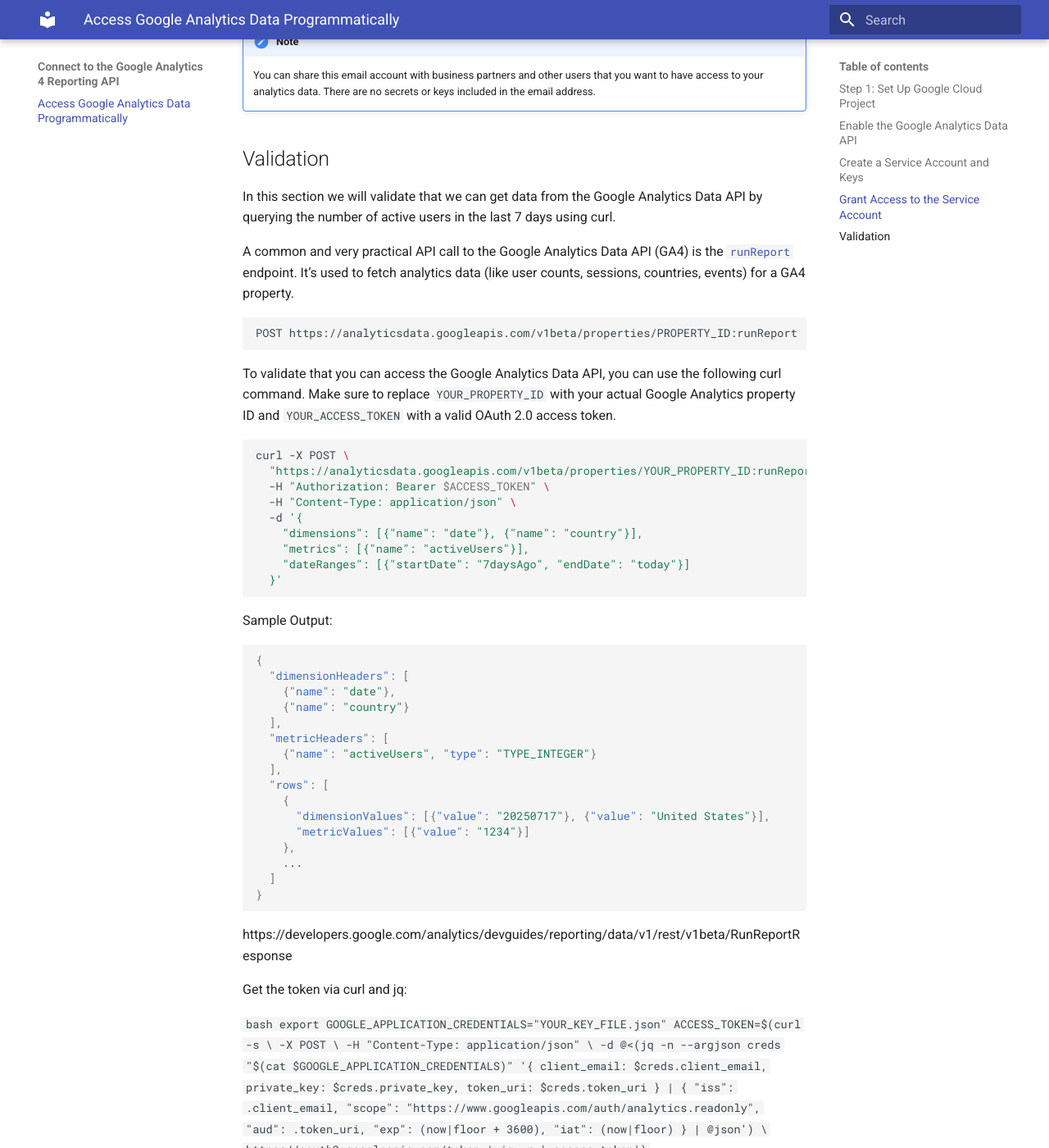
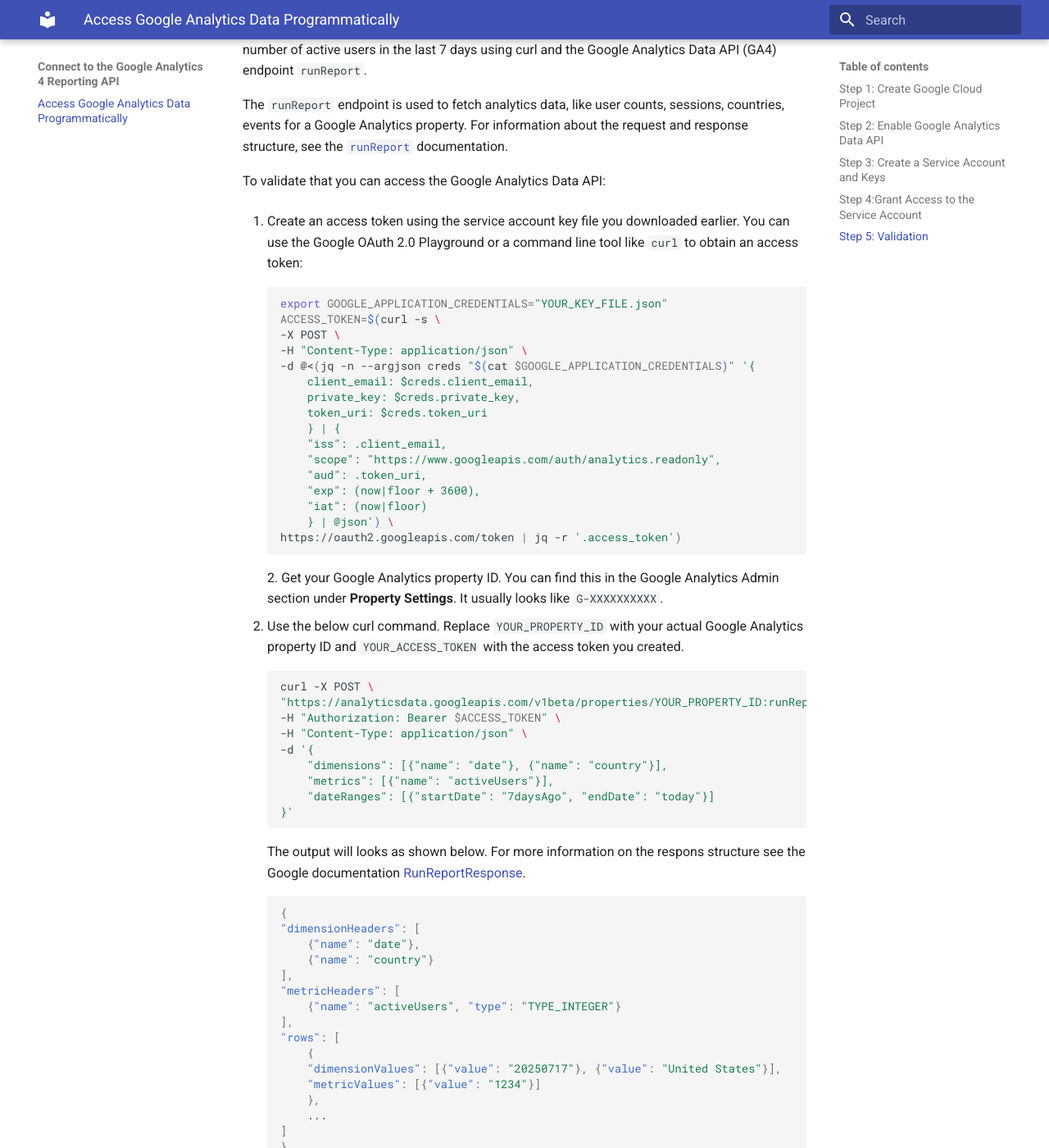
Before and after one commit to SannaBerg/docs-example, an MkDocs documentation site: the page built from docs/index.md, in a window 1280 px wide and 1400 px high, scrolled down 2933 px. Shown: the whole window at 82% size. Built offline with MkDocs 1.6.1 and Material for MkDocs 9.7.7, drawn with Linux system fonts in a browser that asks for light colours; some of the changed text lies outside the part shown.

Commit message:
Updates to documentation structure.

````diff
--- a/docs/index.md
+++ b/docs/index.md
@@ -1,28 +1,18 @@
 # Access Google Analytics Data Programmatically
 
-This guide describes how to set up [Google Cloud](https://console.cloud.google.com/) and the [Google Analytics Data API](https://developers.google.com/analytics/devguides/reporting/data/v1/rest) to provide access to your Google Analytics data programmatically.
+The [Google Analytics Data API](https://developers.google.com/analytics/devguides/reporting/data/v1/rest) allows you to programmatically access your Google Analytics data. This can be useful if you're working in analytics, product development, marketing, or UX optimization, and want to do things like; automate data extraction, integrate analytics data into your applications, or perform advanced data analysis.
 
-This is useful if you want to, for example, automate data extraction, integrate analytics data into your applications, or perform advanced data analysis.
+This guide describes how to set up a Google Cloud project with the appropriate credentials to use the Google Analytics Data API.
 
-To use the Google Analytics Data API:
-
-1. Set up a Google Cloud project.
-2. Enable the Google Analytics Data API.
-3. Create a service account and key.
-4. Grant access to the service account.
-
-
-## Step 1: Set Up Google Cloud Project
-
-To use the Google Analytics API, you need a Google Cloud project with appropriate credentials.
+## Step 1: Create Google Cloud Project
 
 To create a Google Cloud project:
 
 1. Go to [Google Cloud Console](https://console.cloud.google.com/).
 
-2. Click on the **Open Project Picker** button ![alt text](images/open-project-picker-button.png) in the top left corner.
+2. Click on the **Open Project Picker** button ![alt text](images/open-project-picker-button.png){ width="150" } in the top left corner.
 
-3. Click on the **New Project** button ![alt text](images/new-project-button.png).
+3. Click on the **New Project** button.
 
 4. Enter the following information:
    - **Project name**
@@ -35,25 +25,27 @@
 
 !!! note
 
-    If you have several Google accounts, make sure you are logged in with the account that has permission to create projects in your organization and that you want to connect the project to.
+    If you have several Google accounts, make sure you are logged in with the account that you want to connect the project to.
 
 
-## Enable the Google Analytics Data API
+## Step 2: Enable Google Analytics Data API
 
 To enable the Google Analytics Data API for your project:
 
-1. Click on the **Open Project Picker** button ![alt text](images/open-project-picker-button.png){ width="100" } in the top left corner and select your **new project**.
+1. Click on the **Open Project Picker** button ![alt text](images/open-project-picker-button.png){ width="150" } in the top left corner and select your **new project**.
 
 2. Click on the hamburger menu in the top left corner and select **APIs & Services** > **Enable APIs & Services**.
 
 3. Click on the **+ Enable APIs and Services** button.
 
-4. Enter **Google Analytics Data API** in the search bar and select it from the results.
+4. Enter **Google Analytics Data API** in the search bar and press **Enter**.
 
-5. Click **Enable** to enable the API for your project.
+5. Select **Google Analytics Data API** from the results.
+
+6. Click **Enable** to enable the API for your project.
 
 
-## Create a Service Account and Keys
+## Step 3: Create a Service Account and Keys
 
 API credentials are required to authenticate your requests.
 
@@ -63,18 +55,19 @@
 
 2.  Click the **+ Create Service Account** button.
 
-3.  Enter the following information and click **Create and Continue**:
-    - **Service account name**
-    - **Service account ID**
-    - **Service account description**
+3.  Enter the **Service account name**, **Service account ID** and **Service account description**. Then click **Create and Continue**:
 
 4.  Set **Permissions** to **Owner**.
 
-    You do not need to set **Principals** with access to the service account.
+    !!! note
+
+        You do not need to set any **Principals**.
 
 5.  Click **Done** to create the service account.
 
-6.  Click on the newly created service account, for example: **example-documentation@exampledocumentation.iam.gserviceaccount.com**.
+6.  Click on the newly created service account.
+
+    For example: **example-documentation@exampledocumentation.iam.gserviceaccount.com**.
 
 7.  Click **Add key** > **Create new key** and select **JSON**. A JSON file with the key is downloaded to your computer.
 
@@ -82,83 +75,88 @@
 
         Make sure that you store the key safely. It will have access to all Google Analytics properties that you grant.
 
-## Grant Access to the Service Account
+## Step 4:Grant Access to the Service Account
 
-To allow the service account to access your Google Analytics data, you need to grant it access to the Google Analytics property:
+For the service account to access your Google Analytics data, you need to grant access to the Google Analytics property.
+
+To grant access to the service account:
 
 1. Open the Google Analytics 4 property that you want to connect to.
+
 2. Click on **Admin** in the bottom left corner.
+
 3. In the **Property** column, click on **Property Access Management**.
+
 4. Click the **+** button to add a new user.
+
 5. Enter the service account client-email address, for example: **example-documentation@exampledocumentation.iam.gserviceaccount.com**.
 
 !!! note
 
     You can share this email account with business partners and other users that you want to have access to your analytics data. There are no secrets or keys included in the email address.
 
-## Validation
+## Step 5: Validation
 
-In this section we will validate that we can get data from the Google Analytics Data API by querying the number of active users in the last 7 days using curl.
+You can validate that you can get data from the Google Analytics Data API by querying the number of active users in the last 7 days using curl and the Google Analytics Data API (GA4) endpoint `runReport`.
 
-A common and very practical API call to the Google Analytics Data API (GA4) is the [`runReport`](https://developers.google.com/analytics/devguides/reporting/data/v1/rest/v1beta/properties/runReport) endpoint. It’s used to fetch analytics data (like user counts, sessions, countries, events) for a GA4 property.
+The `runReport` endpoint is used to fetch analytics data, like user counts, sessions, countries, events for a Google Analytics property. For information about the request and response structure, see the [`runReport`](https://developers.google.com/analytics/devguides/reporting/data/v1/rest/v1beta/properties/runReport) documentation.
 
-```bash
-POST https://analyticsdata.googleapis.com/v1beta/properties/PROPERTY_ID:runReport
-```
 
-To validate that you can access the Google Analytics Data API, you can use the following curl command. Make sure to replace `YOUR_PROPERTY_ID` with your actual Google Analytics property ID and `YOUR_ACCESS_TOKEN` with a valid OAuth 2.0 access token.
+To validate that you can access the Google Analytics Data API:
 
-```bash
-curl -X POST \
-  "https://analyticsdata.googleapis.com/v1beta/properties/YOUR_PROPERTY_ID:runReport" \
-  -H "Authorization: Bearer $ACCESS_TOKEN" \
-  -H "Content-Type: application/json" \
-  -d '{
-    "dimensions": [{"name": "date"}, {"name": "country"}],
-    "metrics": [{"name": "activeUsers"}],
-    "dateRanges": [{"startDate": "7daysAgo", "endDate": "today"}]
-  }'
-```
+1. Create an access token using the service account key file you downloaded earlier. You can use the Google OAuth 2.0 Playground or a command line tool like `curl` to obtain an access token:
 
-Sample Output:
+    ```bash
+    export GOOGLE_APPLICATION_CREDENTIALS="YOUR_KEY_FILE.json"
+    ACCESS_TOKEN=$(curl -s \
+    -X POST \
+    -H "Content-Type: application/json" \
+    -d @<(jq -n --argjson creds "$(cat $GOOGLE_APPLICATION_CREDENTIALS)" '{
+        client_email: $creds.client_email,
+        private_key: $creds.private_key,
+        token_uri: $creds.token_uri
+        } | {
+        "iss": .client_email,
+        "scope": "https://www.googleapis.com/auth/analytics.readonly",
+        "aud": .token_uri,
+        "exp": (now|floor + 3600),
+        "iat": (now|floor)
+        } | @json') \
+    https://oauth2.googleapis.com/token | jq -r '.access_token')
+    ```
+2. Get your Google Analytics property ID. You can find this in the Google Analytics Admin section under **Property Settings**. It usually looks like `G-XXXXXXXXXX`.
 
-```json
-{
-  "dimensionHeaders": [
-    {"name": "date"},
-    {"name": "country"}
-  ],
-  "metricHeaders": [
-    {"name": "activeUsers", "type": "TYPE_INTEGER"}
-  ],
-  "rows": [
+3. Use the below curl command. Replace `YOUR_PROPERTY_ID` with your actual Google Analytics property ID and `YOUR_ACCESS_TOKEN` with the access token you created.
+
+    ```bash
+    curl -X POST \
+    "https://analyticsdata.googleapis.com/v1beta/properties/YOUR_PROPERTY_ID:runReport" \
+    -H "Authorization: Bearer $ACCESS_TOKEN" \
+    -H "Content-Type: application/json" \
+    -d '{
+        "dimensions": [{"name": "date"}, {"name": "country"}],
+        "metrics": [{"name": "activeUsers"}],
+        "dateRanges": [{"startDate": "7daysAgo", "endDate": "today"}]
+    }'
+    ```
+
+    The output will looks as shown below. For more information on the respons structure see the Google documentation [RunReportResponse](https://developers.google.com/analytics/devguides/reporting/data/v1/rest/v1beta/RunReportResponse).
+
+    ```json
     {
-      "dimensionValues": [{"value": "20250717"}, {"value": "United States"}],
-      "metricValues": [{"value": "1234"}]
-    },
-    ...
-  ]
-}
-```
-https://developers.google.com/analytics/devguides/reporting/data/v1/rest/v1beta/RunReportResponse
-
-Get the token via curl and jq:
-
-```bash
-export GOOGLE_APPLICATION_CREDENTIALS="YOUR_KEY_FILE.json"
-ACCESS_TOKEN=$(curl -s \
-  -X POST \
-  -H "Content-Type: application/json" \
-  -d @<(jq -n --argjson creds "$(cat $GOOGLE_APPLICATION_CREDENTIALS)" '{
-      client_email: $creds.client_email,
-      private_key: $creds.private_key,
-      token_uri: $creds.token_uri
-    } | {
-      "iss": .client_email,
-      "scope": "https://www.googleapis.com/auth/analytics.readonly",
-      "aud": .token_uri,
-      "exp": (now|floor + 3600),
-      "iat": (now|floor)
-    } | @json') \
-  https://oauth2.googleapis.com/token | jq -r '.access_token')
-  ```
+    "dimensionHeaders": [
+        {"name": "date"},
+        {"name": "country"}
+    ],
+    "metricHeaders": [
+        {"name": "activeUsers", "type": "TYPE_INTEGER"}
+    ],
+    "rows": [
+        {
+        "dimensionValues": [{"value": "20250717"}, {"value": "United States"}],
+        "metricValues": [{"value": "1234"}]
+        },
+        ...
+    ]
+    }
+    ```
````
